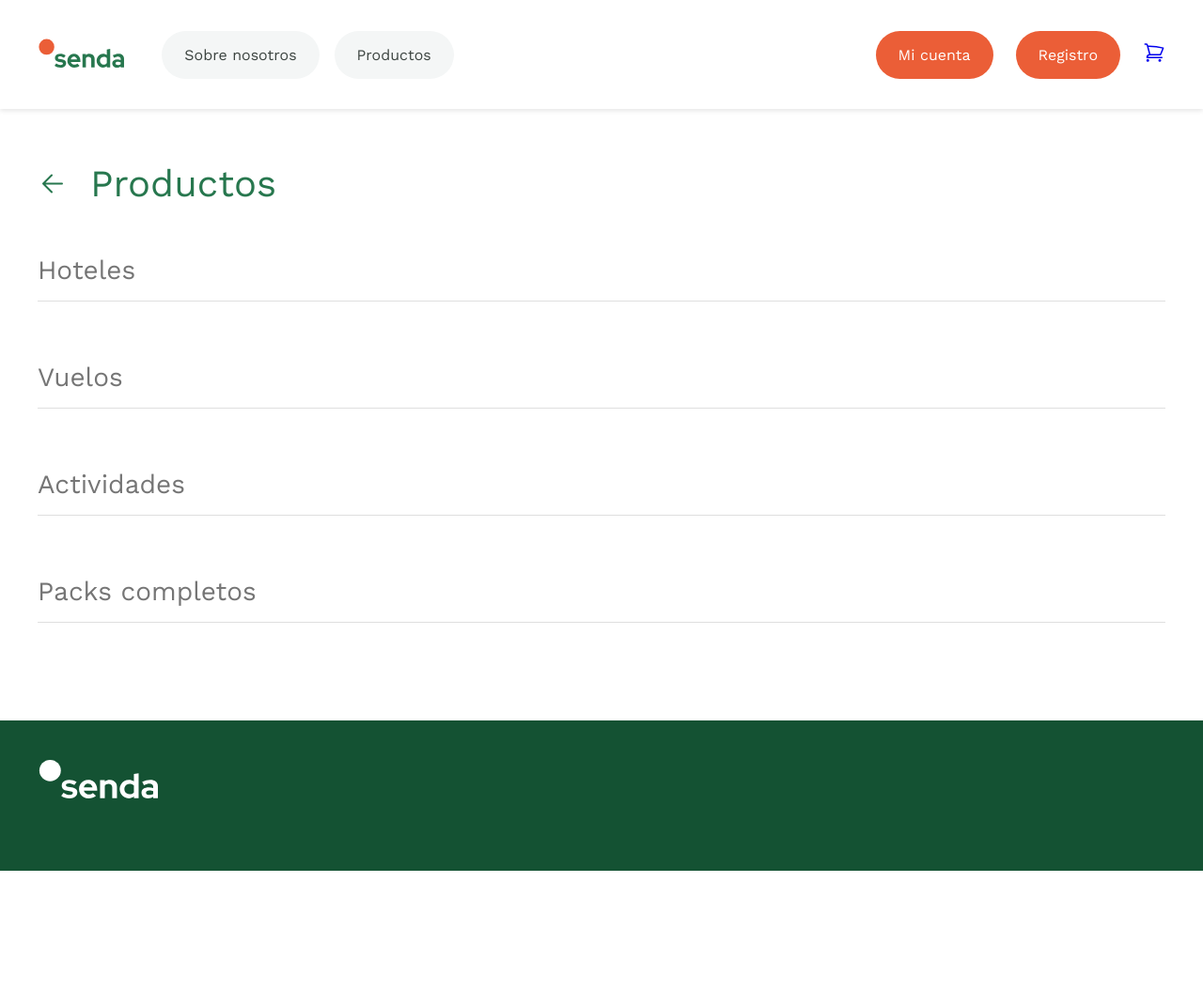
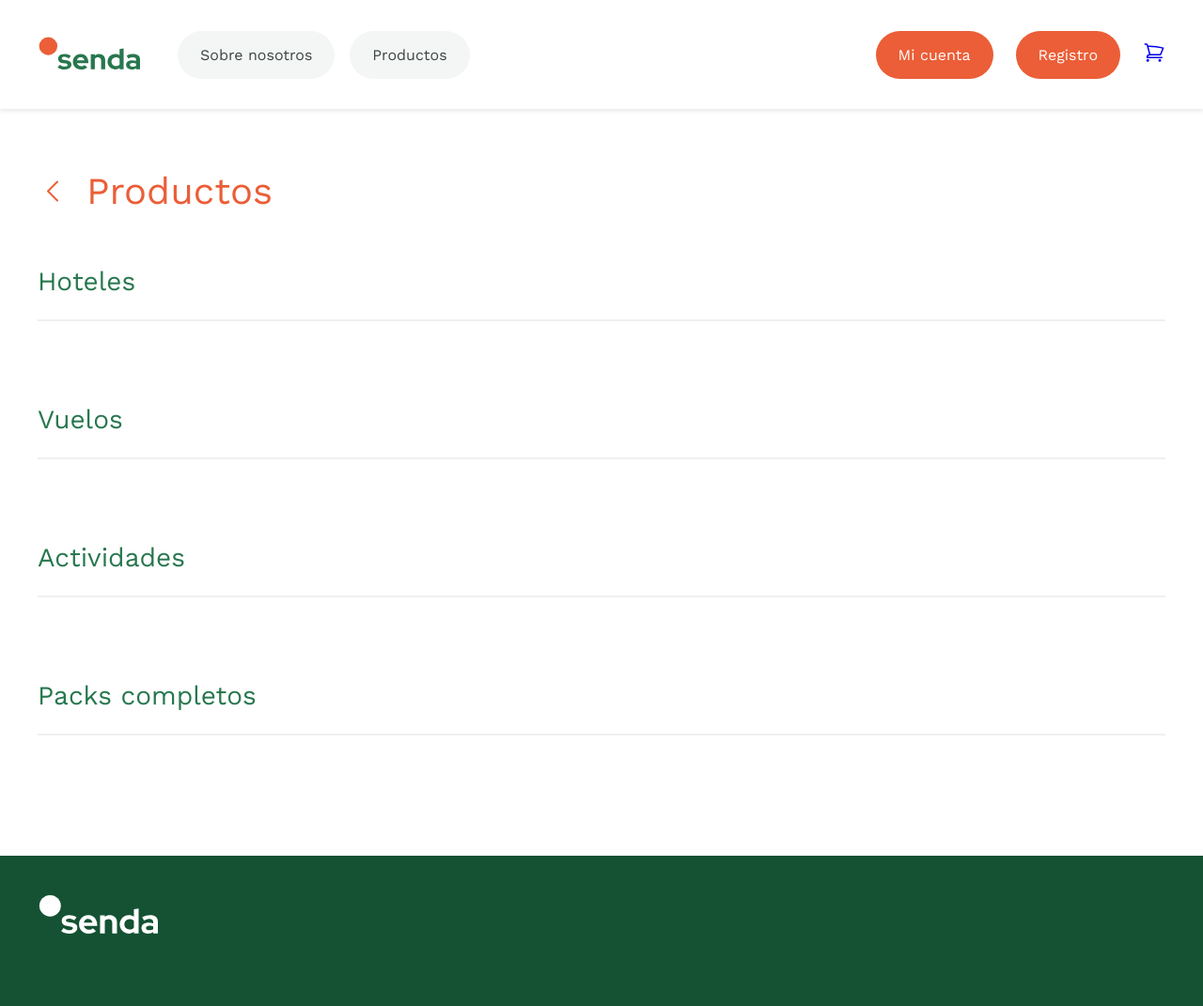
Before and after one commit to Los-traicionados/senda, a Django app: page /productos in a window 1280 px wide. Shown: the whole page at 94% size. Before the commit the page ends 927 px from the top, so only its background shows below. Run offline with Django 4.2, Linux system fonts and the light colour scheme; data that the repository does not hold is empty.

Commit message:
mejorado grid de productos

```diff
--- a/static/css/productos.css
+++ b/static/css/productos.css
@@ -7,14 +7,14 @@
 
 .page_title {
 	font-size: 40px;
-	color: var(--clr_green);
+	color: var(--clr_orange);
 	font-family: 'Work Sans', sans-serif;
 	font-weight: 400;
-	margin: 0;
-	padding: 24px 0 12px 0;
+	margin: 16px 0 0 0;
+	padding: 16px 0;
 	display: flex;
 	flex-direction: row;
-	gap: 24px;
+	gap: 20px;
 
 }
 
@@ -22,20 +22,24 @@
 	width: 32px;
 }
 
+.zone_grid_products {
+	margin-bottom: 24px;
+}
+
 .grid_section_title_link {
 	text-decoration: none;
 }
 
 .grid_section_title {
-	color: hsl(0, 0%, 46%);
+	color: var(--clr_green);
 	font-size: 28px;
-	padding: 16px 0;
-	border-bottom: solid 1px;
-	border-color: #dfdfdf;
+	padding: 16px 0 24px 0;
+	border-bottom: solid 2px;
+	border-color: #f0f0f0;
 	margin: 24px 0;
 }
 
-.grid_productos {
+.grid_products {
 	display: grid;
 	grid-template-columns: 1fr 1fr 1fr 1fr;
 	gap: 32px;
--- a/static/css/style.css
+++ b/static/css/style.css
@@ -205,7 +205,7 @@ body
 }
 
 .logo_header{
-	width: 100px;
+	width: 120px;
 }
 
 .logo_footer{
--- a/templates/paginas/productos.html
+++ b/templates/paginas/productos.html
@@ -3,25 +3,20 @@
 {% block title %} Packs {% endblock %}
 {% block content %}
 
-
-
 <div class="main_products">
 	<h1 class="page_title">
-		<svg class="page_title_icon" xmlns="http://www.w3.org/2000/svg" fill="none" viewBox="0 0 24 24" stroke-width="1.5" stroke="currentColor" >
-			<path stroke-linecap="round" stroke-linejoin="round" d="M19.5 12h-15m0 0l6.75 6.75M4.5 12l6.75-6.75" />
+		<svg class="page_title_icon" xmlns="http://www.w3.org/2000/svg" fill="none" viewBox="0 0 24 24" stroke-width="1.5" stroke="currentColor" class="w-6 h-6">
+			<path stroke-linecap="round" stroke-linejoin="round" d="M15.75 19.5L8.25 12l7.5-7.5" />
 		</svg>
 		Productos
 	</h1>
-	{% comment %} <div class="contenedor-titulo-producto">
-		<h1>Productos</h1>
-	</div> {% endcomment %}
-	<div>
+	<div class="zone_grid_products">
 		<a href="{% url 'hoteles' %}" class="grid_section_title_link">
 			<div class="grid_section_title">
 			Hoteles
 			</div>
 		</a>
-		<div class="grid_productos">
+		<div class="grid_products">
 			{% for ho in hoteles %}
 				{% comment %}
 				.product_card_button {% endcomment %}
@@ -44,13 +39,13 @@
 			{% endfor %}
 		</div>
 	</div>
-	<div>
+	<div class="zone_grid_products">
 		<a href="{% url 'vuelos' %}" class="grid_section_title_link">
 			<div class="grid_section_title">
 			Vuelos
 			</div>
 		</a>
-		<div class="grid_productos">
+		<div class="grid_products">
 			{% for vu in vuelos %}
 			<a href="#" class="product_card_link">
 				<div class="product_card">
@@ -71,13 +66,13 @@
 			{% endfor %}
 		</div>
 	</div>
-	<div>
+	<div class="zone_grid_products">
 		<a href="{% url 'actividades' %}" class="grid_section_title_link">
 			<div class="grid_section_title">
 			Actividades
 			</div>
 		</a>
-		<div class="grid_productos">
+		<div class="grid_products">
 			{% for act in actividades %}
 			<a href="#" class="product_card_link">
 				<div class="product_card">
@@ -98,13 +93,13 @@
 			{% endfor %}
 		</div>
 	</div>
-	<div>
+	<div class="zone_grid_products">
 		<a href="{% url 'packs'%}" class="grid_section_title_link">
 			<div class="grid_section_title">
 			Packs completos
 			</div>
 		</a>
-		<div class="grid_productos">
+		<div class="grid_products">
 			{% for pa in packs%}
 			<a href="#" class="product_card_link">
 				<div class="product_card">
```
